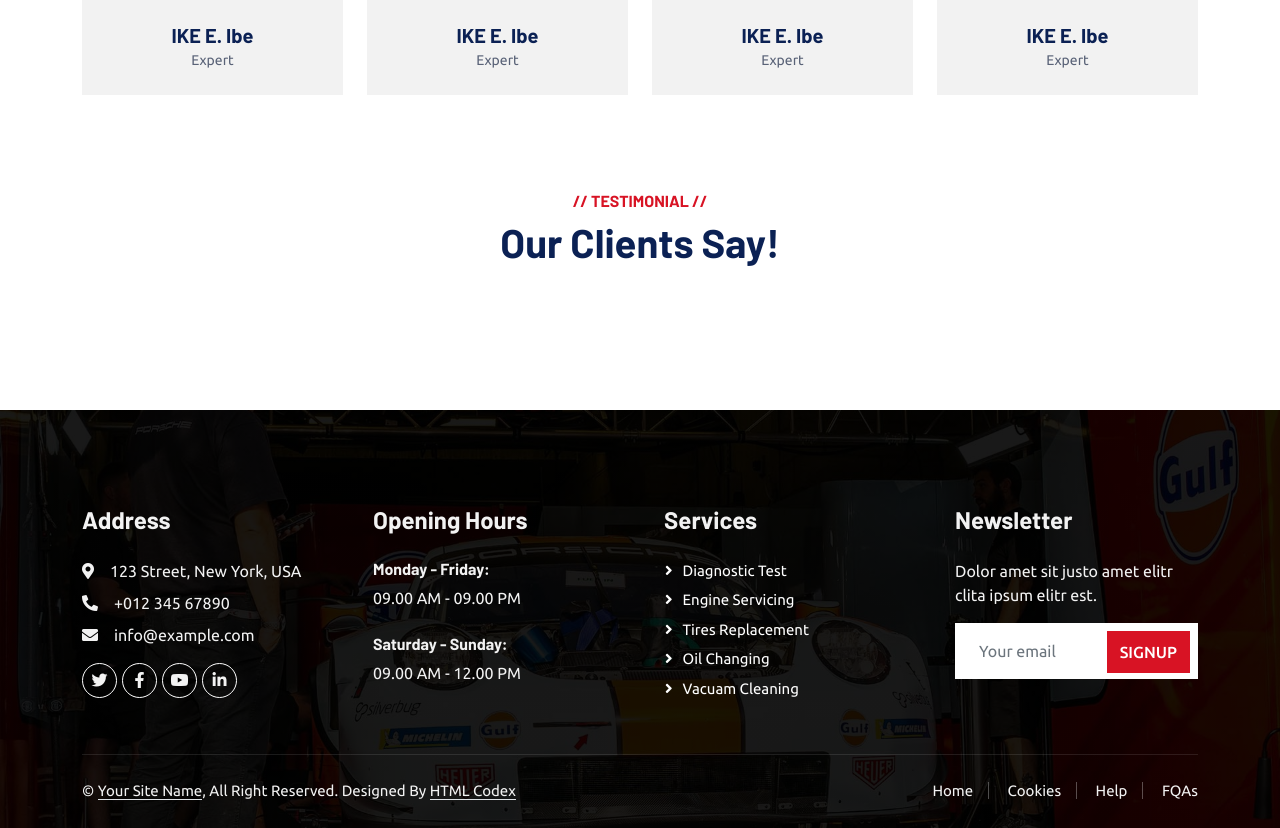
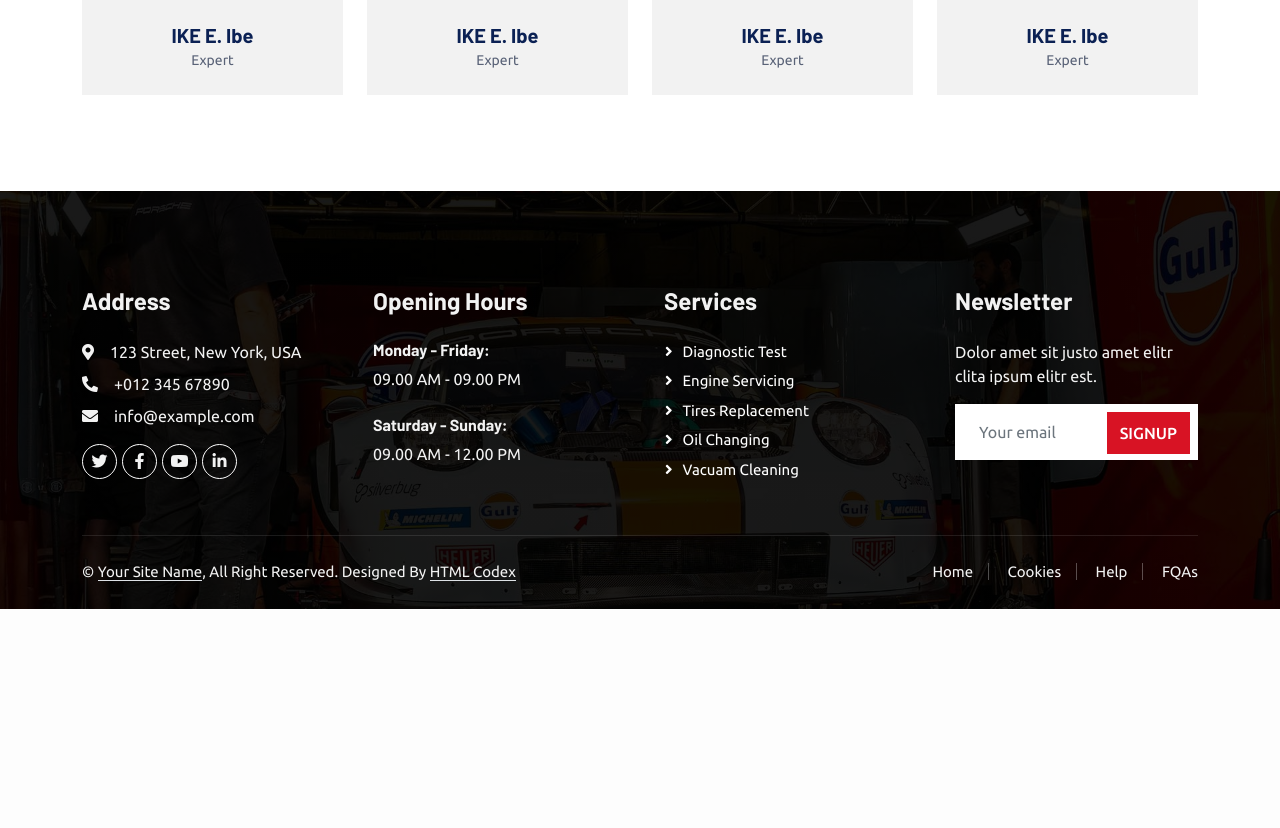
Before and after one commit to Physics23/ADCarrepair, a Django app: page / in a window 1280 px wide; the page is wider, and only the part inside the window is pictured. Shown: the part 2462-3290 px from the top of that part. After the commit the page ends 3071 px from the top of that part, so only its background shows below. Run offline with Django 4.2, Linux system fonts and the light colour scheme; some libraries are stand-ins or nearby versions.

Commit message:
changes added!

```diff
--- a/shoprepair/templates/shoprepair/index.html
+++ b/shoprepair/templates/shoprepair/index.html
@@ -402,53 +402,7 @@
     <!-- Team End -->
 
 
-    <!-- Testimonial Start -->
-    <div class="container-xxl py-5 wow fadeInUp" data-wow-delay="0.1s">
-        <div class="container">
-            <div class="text-center">
-                <h6 class="text-primary text-uppercase">// Testimonial //</h6>
-                <h1 class="mb-5">Our Clients Say!</h1>
-            </div>
-            <div class="owl-carousel testimonial-carousel position-relative">
-                <div class="testimonial-item text-center">
-                    <img class="bg-light rounded-circle p-2 mx-auto mb-3" src="img/testimonial-1.jpg" style="width: 80px; height: 80px;">
-                    <h5 class="mb-0">Client Name</h5>
-                    <p>Profession</p>
-                    <div class="testimonial-text bg-light text-center p-4">
-                    <p class="mb-0">Tempor erat elitr rebum at clita. Diam dolor diam ipsum sit diam amet diam et eos. Clita erat ipsum et lorem et sit.</p>
-                    </div>
-                </div>
-                <div class="testimonial-item text-center">
-                    <img class="bg-light rounded-circle p-2 mx-auto mb-3" src="img/testimonial-2.jpg" style="width: 80px; height: 80px;">
-                    <h5 class="mb-0">Client Name</h5>
-                    <p>Profession</p>
-                    <div class="testimonial-text bg-light text-center p-4">
-                    <p class="mb-0">Tempor erat elitr rebum at clita. Diam dolor diam ipsum sit diam amet diam et eos. Clita erat ipsum et lorem et sit.</p>
-                    </div>
-                </div>
-                <div class="testimonial-item text-center">
-                    <img class="bg-light rounded-circle p-2 mx-auto mb-3" src="img/testimonial-3.jpg" style="width: 80px; height: 80px;">
-                    <h5 class="mb-0">Client Name</h5>
-                    <p>Profession</p>
-                    <div class="testimonial-text bg-light text-center p-4">
-                    <p class="mb-0">Tempor erat elitr rebum at clita. Diam dolor diam ipsum sit diam amet diam et eos. Clita erat ipsum et lorem et sit.</p>
-                    </div>
-                </div>
-                <div class="testimonial-item text-center">
-                    <img class="bg-light rounded-circle p-2 mx-auto mb-3" src="img/testimonial-4.jpg" style="width: 80px; height: 80px;">
-                    <h5 class="mb-0">Client Name</h5>
-                    <p>Profession</p>
-                    <div class="testimonial-text bg-light text-center p-4">
-                    <p class="mb-0">Tempor erat elitr rebum at clita. Diam dolor diam ipsum sit diam amet diam et eos. Clita erat ipsum et lorem et sit.</p>
-                    </div>
-                </div>
-            </div>
-        </div>
-    </div>
-    <!-- Testimonial End -->
 
-
-    <!-- Footer Start -->
     <div class="container-fluid bg-dark text-light footer pt-5 mt-5 wow fadeIn" data-wow-delay="0.1s">
         <div class="container py-5">
             <div class="row g-5">
```
